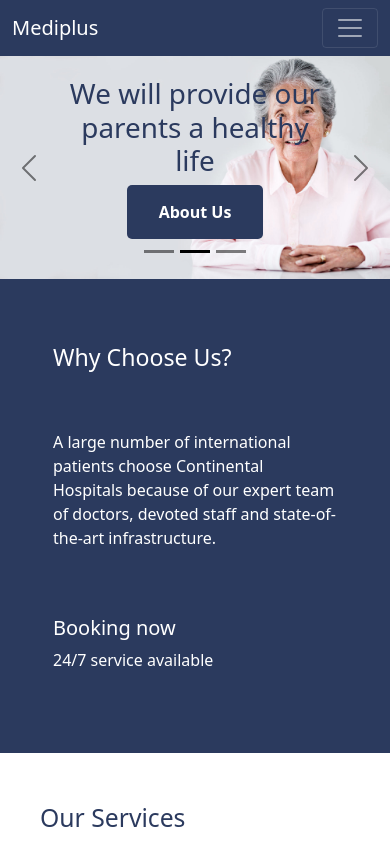
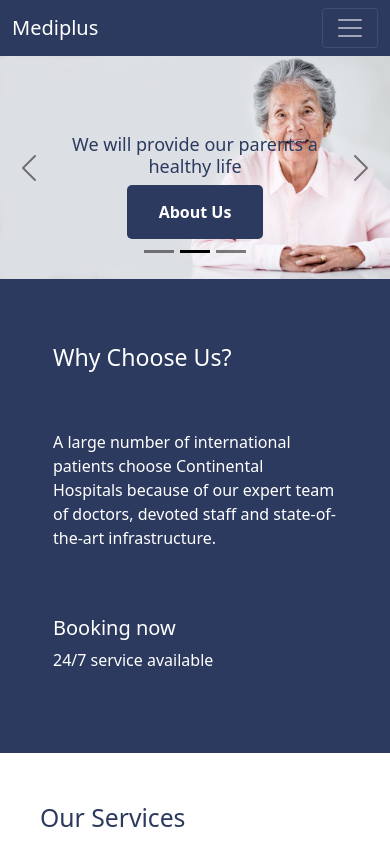
Before and after one commit to mdsajedul/mediplus, a React (Create React App) app: page / in a window 390 px wide. Shown: the top 844 px of the page. Built offline with nearby package versions, Linux system fonts and the light colour scheme; no server answers.

Commit message:
banner text fixed

```diff
--- a/src/Pages/Home/Banner/Banner.js
+++ b/src/Pages/Home/Banner/Banner.js
@@ -20,7 +20,7 @@ const Banner = () => {
                     />
                     <Carousel.Caption>
                         <div className="carosel-style">
-                            <h1 className="text-color-one" >We will provide our parents a healthy life</h1>
+                            <h1 className="text-color-one banner-content" >We will provide our parents a healthy life</h1>
                             <Link to="/about">
                                 <button className="btn-regular">About Us</button>
                             </Link>
@@ -37,7 +37,7 @@ const Banner = () => {
 
                     <Carousel.Caption>
                         <div className="carosel-style">
-                            <h1 className="text-color-one" >We will provide our parents a healthy life</h1>
+                            <h1 className="text-color-one banner-content" >We will provide our parents a healthy life</h1>
                             <Link to="/about">
                                 <button className="btn-regular">About Us</button>
                             </Link>
@@ -53,7 +53,7 @@ const Banner = () => {
 
                     <Carousel.Caption>
                         <div className="carosel-style">
-                            <h1 className="text-color-one">We will provide our parents a healthy life</h1>
+                            <h1 className="text-color-one banner-content">We will provide our parents a healthy life</h1>
                             <Link to="/about">
                                 <button className="btn-regular">About Us</button>
                             </Link>
--- a/src/Pages/Home/Banner/banner.css
+++ b/src/Pages/Home/Banner/banner.css
@@ -4,3 +4,9 @@
 /* .carosel-style{
     margin-top: -200px;
 } */
+
+@media screen and (max-width: 480px) {
+   .banner-content{
+       font-size: 18px;
+   }
+  }
```
